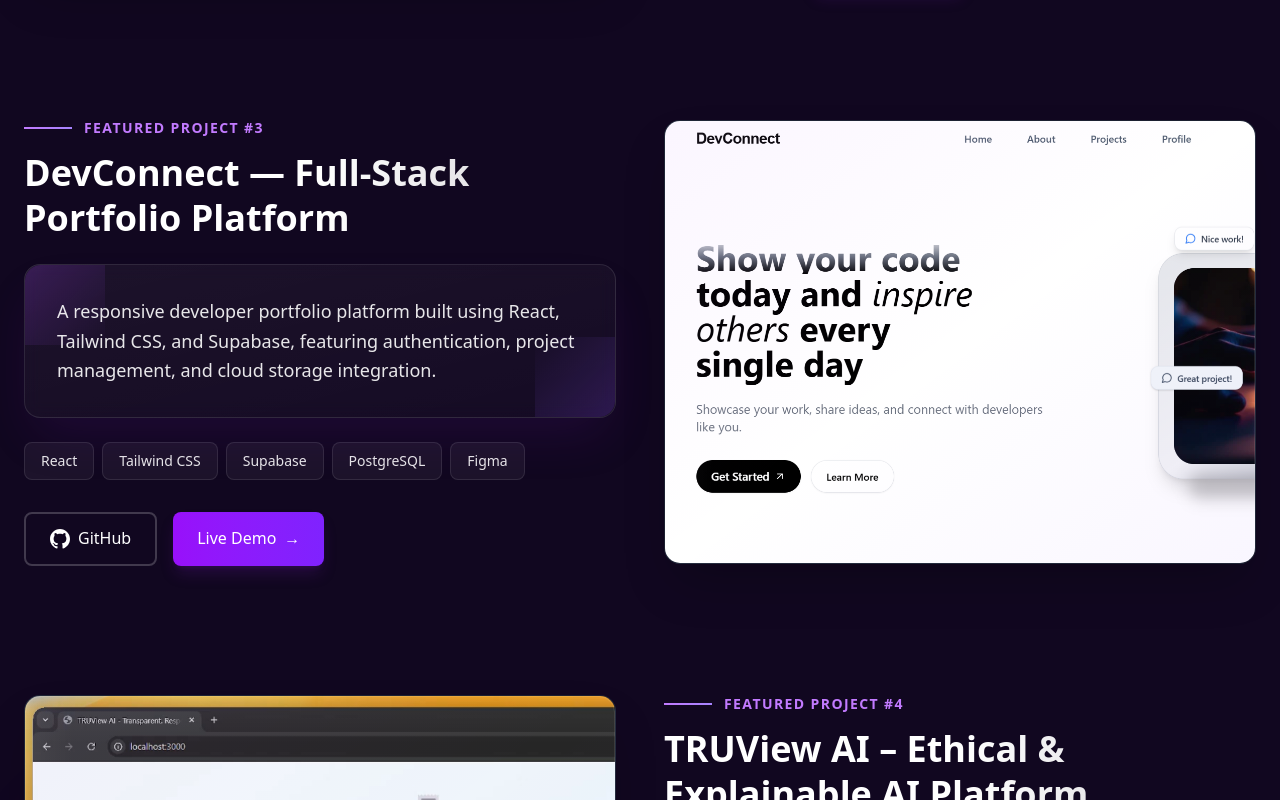
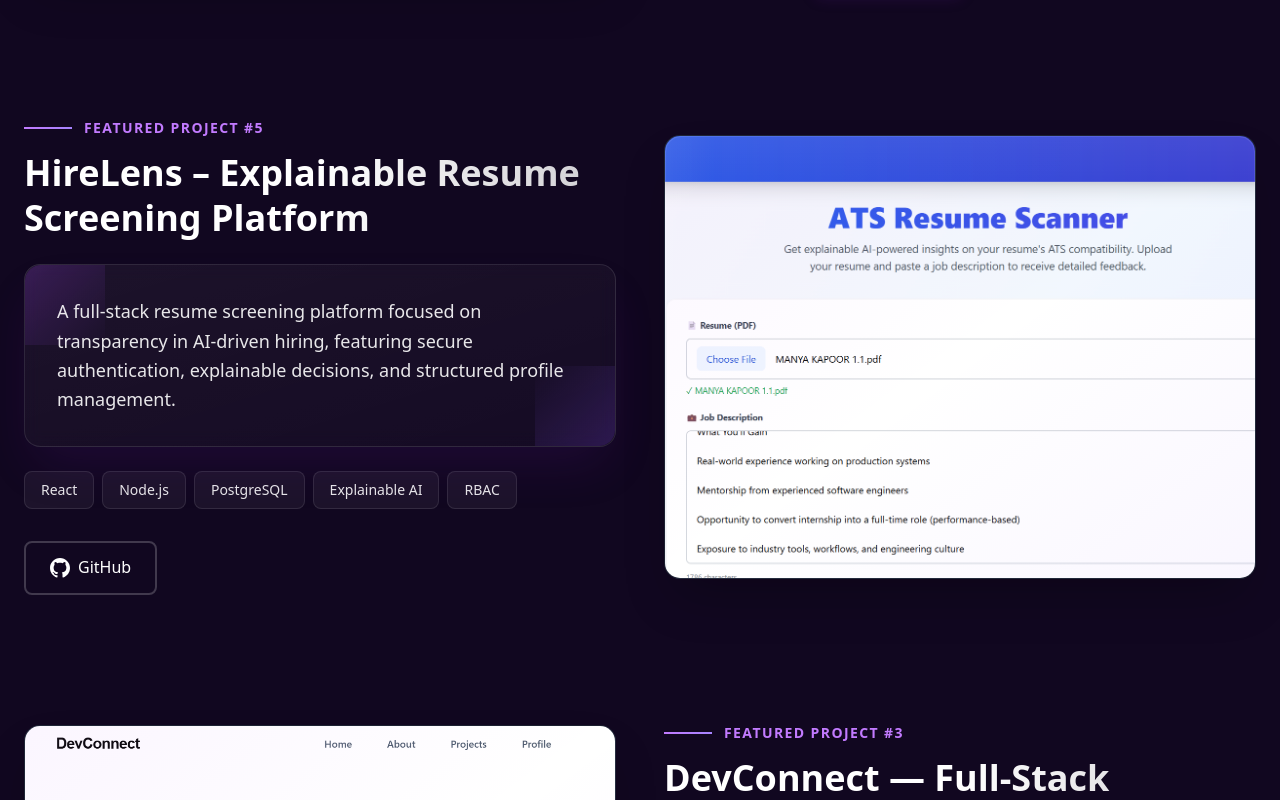
Before and after one commit to Manyaxkapoor/manya_portfolio, a Next.js app: page / in a window 1280 px wide. Shown: the part 3980-4780 px from the top of the page. Built offline with nearby package versions, Linux system fonts and the light colour scheme.

Commit message:
project 5 updated

```diff
--- a/app/components/Projects.tsx
+++ b/app/components/Projects.tsx
@@ -36,6 +36,16 @@ const featuredProjects: Project[] = [
     github: "https://github.com/manyaxkapoor/chatbot",
     image: "/Projects/project-2.png",
      imagePosition: "50% 50%",
+  },
+  {
+    id: 5,
+    title: "HireLens – Explainable Resume Screening Platform",
+    description:
+      "A full-stack resume screening platform focused on transparency in AI-driven hiring, featuring secure authentication, explainable decisions, and structured profile management.",
+    github: "https://github.com/Manyaxkapoor/HireLens",
+    image: "/projects/project-5.png",
+    imagePosition: "45% 60%",
+    tech: ["React", "Node.js", "PostgreSQL", "Explainable AI", "RBAC"],
   },
   {
     id: 3,
```
Also changed, not shown: public/Projects/project-5.png (added).
